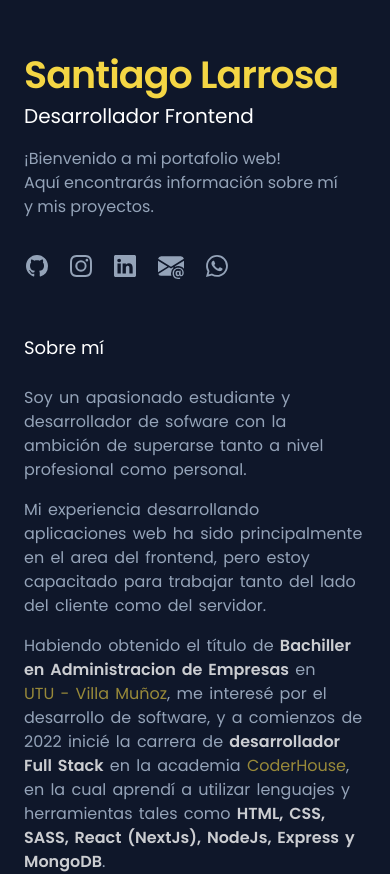
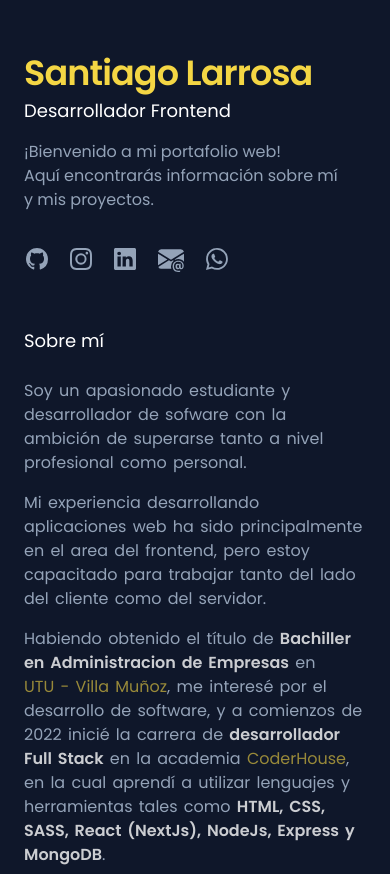
Before and after one commit to Dev-Santi/my_portfolio, a Next.js app: page / in a window 390 px wide. Shown: the top 874 px of the page. Built offline with nearby package versions, Linux system fonts and the light colour scheme.

Commit message:
h1 size on mobile

```diff
--- a/src/app/components/Proyects/proyects.module.css
+++ b/src/app/components/Proyects/proyects.module.css
@@ -39,9 +39,7 @@
 
 .card:hover {
     background-color: #ffffff06;
-    box-shadow: 0 0.6rem 0rem 0rem rgba(0, 0, 0, 0.249);
     opacity: 1;
-    border-color: var(--yellow);
 }
 
 .card:hover h3 {
--- a/src/app/globals.css
+++ b/src/app/globals.css
@@ -61,7 +61,7 @@ button:hover {
 }
 
 h1 {
-  font-size: 3.8rem;
+  font-size: 3.5rem;
   color: var(--yellow);
   font-weight: 600;
   letter-spacing: -0.9px;
@@ -70,7 +70,7 @@ h1 {
 h2,
 h3 {
   margin-top: 1rem;
-  font-size: 2rem;
+  font-size: 1.8rem;
   font-weight: 500;
 }
 
@@ -85,6 +85,15 @@ h3 {
 }
 
 @media(min-width: 48rem) {
+  h1 {
+    font-size: 3.8rem;
+  }
+
+  h2,
+  h3 {
+    font-size: 2rem;
+  }
+
   body {
     padding: 7.4rem 2.4rem;
   }
```
